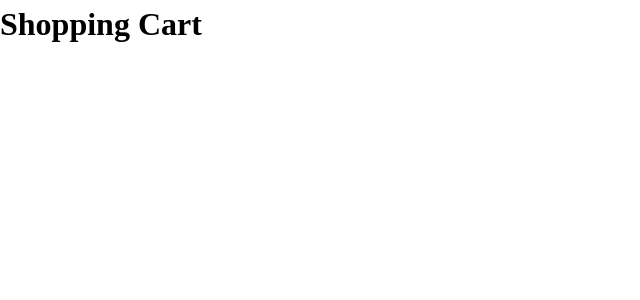
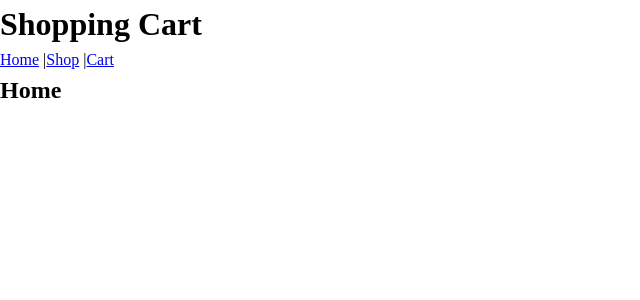
Before and after one commit to jetfuzz/shopping-cart, a React (Vite) app: page / in a window 1280 px wide. Shown: the top 300 px of the page, without its empty margins (0-640 px from the left). Built offline with nearby package versions, Linux system fonts and the light colour scheme.

Commit message:
feat: add routes, empty pages, header + nav

```diff
--- a/src/App.tsx
+++ b/src/App.tsx
@@ -1,7 +1,11 @@
+import { Outlet } from 'react-router';
+import Header from './components/Header/Header';
+
 function App() {
   return (
     <>
-      <h1>Shopping Cart</h1>
+      <Header />
+      <Outlet />
     </>
   );
 }
--- /dev/null
+++ b/src/components/Header/Header.tsx
@@ -0,0 +1,20 @@
+import { Link } from 'react-router';
+
+export default function Header() {
+  return (
+    <header>
+      <h1>Shopping Cart</h1>
+      <nav>
+        <span>
+          <Link to="/">Home</Link> |
+        </span>
+        <span>
+          <Link to="/shop">Shop</Link> |
+        </span>
+        <span>
+          <Link to="/cart">Cart</Link>
+        </span>
+      </nav>
+    </header>
+  );
+}
--- a/src/main.tsx
+++ b/src/main.tsx
@@ -1,10 +1,13 @@
 import { StrictMode } from 'react';
 import { createRoot } from 'react-dom/client';
 import './index.css';
-import App from './App.tsx';
+import { createBrowserRouter, RouterProvider } from 'react-router';
+import routes from './routes.tsx';
+
+const router = createBrowserRouter(routes);
 
 createRoot(document.getElementById('root')!).render(
   <StrictMode>
-    <App />
+    <RouterProvider router={router} />
   </StrictMode>,
 );
--- /dev/null
+++ b/src/pages/Cart/Cart.tsx
@@ -0,0 +1,3 @@
+export default function Cart() {
+  return <h2>Cart</h2>;
+}
--- /dev/null
+++ b/src/pages/Home/Home.tsx
@@ -0,0 +1,3 @@
+export default function Home() {
+  return <h2>Home</h2>;
+}
--- /dev/null
+++ b/src/pages/Shop/Shop.tsx
@@ -0,0 +1,3 @@
+export default function Shop() {
+  return <h2>Shop</h2>;
+}
--- /dev/null
+++ b/src/pages/ShopItem/ShopItem.tsx
@@ -0,0 +1,3 @@
+export default function ShopItem() {
+  return <h2>ShopItem</h2>;
+}
--- /dev/null
+++ b/src/routes.tsx
@@ -0,0 +1,34 @@
+import App from "./App";
+import Cart from "./pages/Cart/Cart";
+import ErrorPage from "./pages/ErrorPage/ErrorPage";
+import Home from "./pages/Home/Home";
+import Shop from "./pages/Shop/Shop";
+import ShopItem from "./pages/ShopItem/ShopItem";
+
+const routes = [
+  {
+    path: '/',
+    element: <App />,
+    errorElement: <ErrorPage />,
+    children: [
+      {
+        index: true,
+        element: <Home />,
+      },
+      {
+        path: '/shop',
+        element: <Shop />,
+      },
+      {
+        path: '/shop/:id',
+        element: <ShopItem />,
+      },
+      {
+        path: '/cart',
+        element: <Cart />,
+      },
+    ],
+  },
+];
+
+export default routes;
```
Also changed, not shown: src/components/ItemCard/ItemCard.tsx (added).
